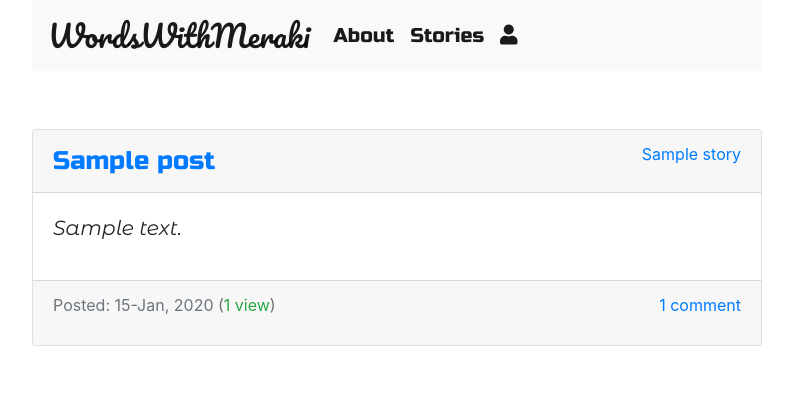
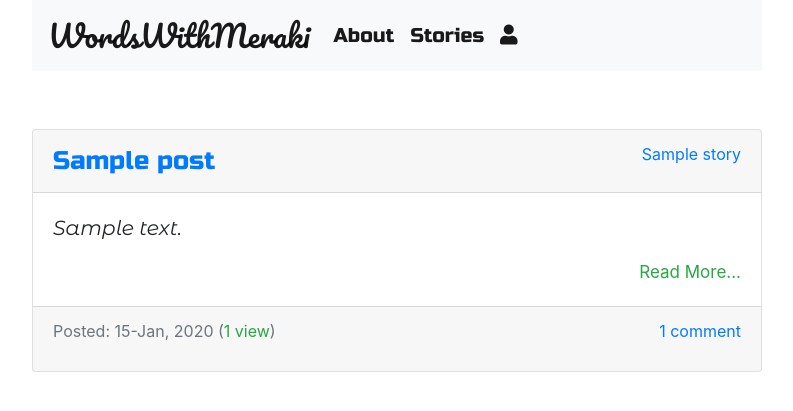
Before and after one commit to Shovon588/personal-blog, a Django app: page / in a window 1280 px wide. Shown: the top 411 px of the page, without its empty margins (243-1036 px from the left). Run offline with Django 3.2, Linux system fonts and the light colour scheme; tables that the repository leaves empty hold one stand-in row (values such as "Sample post"); some libraries are stand-ins or nearby versions.

Commit message:
Read more added

```diff
--- a/my_blog/blog/templates/blog/post_list.html
+++ b/my_blog/blog/templates/blog/post_list.html
@@ -19,6 +19,9 @@
       </div>
       <div class="card-body" style="font-size: 17px">
         <p class="text-justify postcontent">{{post.text|safe|linebreaksbr|truncatechars:160}}</p>
+        <span class="float-right">
+          <a class="text-success" href="{% url 'post_detail' post.pk %}">Read More...</a>
+        </span>
       </div>
       <div class="card-footer date">
         <p class="text-muted">Posted: {{post.published_date|date:'d-M, Y'}} (<span class="text-success">{{ post.readerinfos.count }} view{{ post.readerinfos.count|pluralize }}</span>)
```
